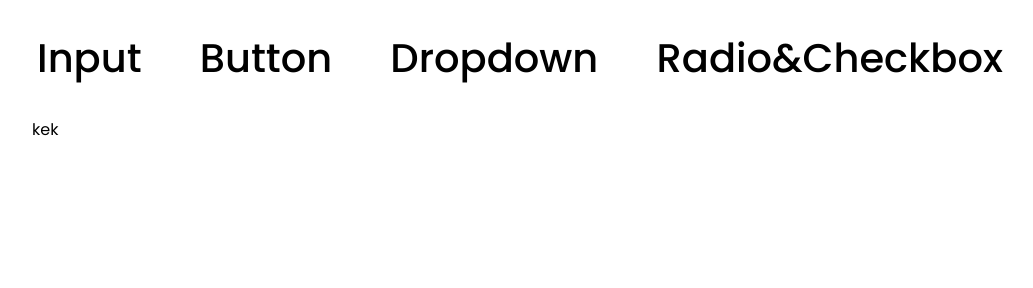
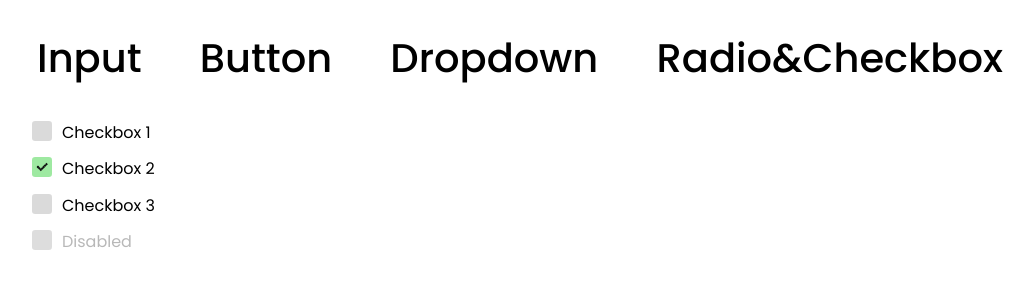
Before and after one commit to rich11berr/Hmm-UI-Kit, a plain HTML site: page index.html in a window 1280 px wide. Both pictures are taken after a click on the item "Radio&Checkbox". Shown: the part 62-350 px from the top of the page, without its empty margins (32-1065 px from the left). Drawn offline with Linux system fonts and the light colour scheme.

Commit message:
init: init checkbox

```diff
--- a/index.html
+++ b/index.html
@@ -190,7 +190,36 @@
                 </div>
             </div>
         </section>
-        <section class="container" id="radioCheck_section">kek</section>
+        <section class="container" id="radioCheck_section">
+            <div class="container__wrap radio">
+                <input
+                    type="checkbox"
+                    id="hmm-checkbox1"
+                    class="hmm__checkbox"
+                />
+                <label for="hmm-checkbox1">Checkbox 1</label>
+                <input
+                    type="checkbox"
+                    id="hmm-checkbox2"
+                    class="hmm__checkbox"
+                    checked
+                />
+                <label for="hmm-checkbox2">Checkbox 2</label>
+                <input
+                    type="checkbox"
+                    id="hmm-checkbox3"
+                    class="hmm__checkbox"
+                />
+                <label for="hmm-checkbox3">Checkbox 3</label>
+                <input
+                    type="checkbox"
+                    id="hmm-checkbox4"
+                    class="hmm__checkbox"
+                    disabled
+                />
+                <label for="hmm-checkbox4">Disabled</label>
+            </div>
+        </section>
         <script defer src="./js/slide.js"></script>
         <script src="./js/dropdown.js"></script>
     </body>
--- a/styles/main.scss
+++ b/styles/main.scss
@@ -7,7 +7,8 @@
 @import "./button/button.scss";
 //dropdown
 @import "./dropDown/dropdown.scss";
-@import "./radio_checkobx/radio_checkbox.scss";
+//radio&check
+@import "./radio_checkox/radio_checkbox.scss";
 
 * {
     font-family: "Poppins", sans-serif;
@@ -60,3 +61,9 @@ body h1 {
         height: 40px;
     }
 }
+
+.radio {
+    display: flex;
+    flex-direction: column;
+    gap: 15px;
+}
--- /dev/null
+++ b/styles/radio_checkox/radio_checkbox.scss
@@ -0,0 +1,57 @@
+.hmm__checkbox {
+    position: absolute;
+    opacity: 0;
+
+    & + label {
+        position: relative;
+        cursor: pointer;
+        padding: 0;
+    }
+
+    & + label:before {
+        content: "";
+        margin-right: 10px;
+        display: inline-block;
+        vertical-align: text-top;
+        width: 20px;
+        height: 20px;
+        background: rgb(218, 218, 218);
+        border-radius: 0.2rem;
+    }
+
+    &:hover + label:before {
+        background-color: rgb(158, 233, 161);
+    }
+
+    &:focus + label:before {
+        box-shadow: 13px 7px 39px -2px rgba(0, 0, 0, 0.22);
+    }
+
+    &:checked + label:before {
+        background: rgb(158, 233, 161);
+    }
+
+    &:disabled + label {
+        color: #b8b8b8;
+        cursor: default;
+    }
+
+    &:disabled + label:before {
+        box-shadow: none;
+        background: #ddd;
+    }
+
+    &:checked + label:after {
+        content: "";
+        position: absolute;
+        left: 5px;
+        top: 9px;
+        background: black;
+        width: 2px;
+        height: 2px;
+        box-shadow: 2px 0 0 rgb(15, 15, 15), 4px 0 0 rgb(15, 15, 15),
+            4px -2px 0 rgb(15, 15, 15), 4px -4px 0 rgb(15, 15, 15),
+            4px -6px 0 rgb(15, 15, 15), 4px -8px 0 rgb(15, 15, 15);
+        transform: rotate(45deg);
+    }
+}
```
Also changed, not shown: styles/main.css, styles/radio_checkobx/radio_checkbox.scss (deleted).
